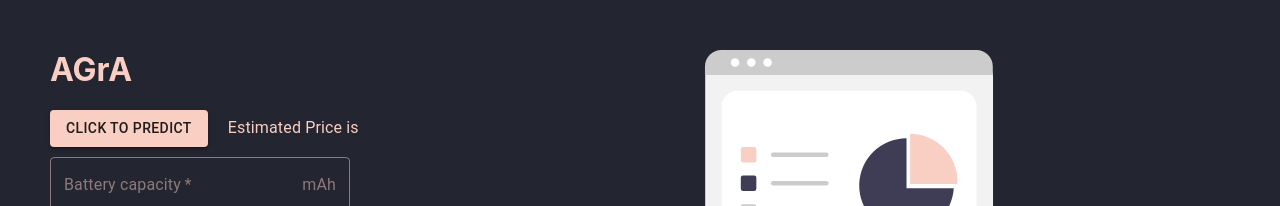
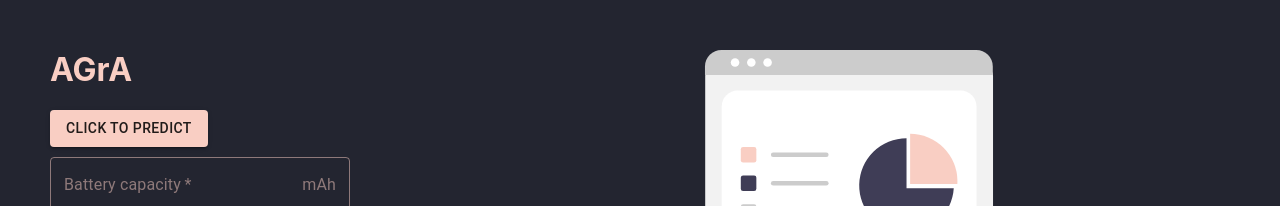
Before and after one commit to A-Gr-A/Mobile-Price-Prediction, a React (Create React App) app in the folder client/: page / in a window 1280 px wide. Shown: the top 206 px of the page. Built offline with nearby package versions, Linux system fonts and the light colour scheme; no server answers.

Commit message:
fixed rendering of predicted values

```diff
--- a/client/src/components/UserForm.js
+++ b/client/src/components/UserForm.js
@@ -5,7 +5,7 @@ import {
 } from '@material-ui/core/styles';
 import CheckBox from '@material-ui/core/Checkbox'
 import TextField from '@material-ui/core/TextField';
-import { FormControlLabel,ThemeProvider,Button,InputAdornment, Typography} from  '@material-ui/core';
+import { FormControlLabel,ThemeProvider,Button,InputAdornment, Typography,CircularProgress} from  '@material-ui/core';
 import { createMuiTheme } from '@material-ui/core/styles';
 import CustomSlider from './CustomSlider.js'
 const theme = createMuiTheme({
@@ -73,7 +73,6 @@ const MyCheckbox = withStyles({
 })(CheckBox);
 export default function CustomizedInputs() {
 
-var result;
 const [battery_power,setBatCap] = useState(0)
 const [blue,setBlu]=useState(false)
 const [clock_speed,setClkspeed] = useState(0)
@@ -94,6 +93,8 @@ const [talk_time,setTt] = useState(0)
 const [three_g,setThreeg]=useState(false)
 const [touch_screen,setTou]=useState(false)
 const [wifi,setWif]=useState(false)
+const [display,setDisplay]=useState(0);
+const [result,setResult]=useState();
 
 let myObj ={
 battery_power,
@@ -119,6 +120,7 @@ wifi
 }
 async function btnhandler(){
   console.log(myObj);
+  setDisplay(1);
   try{
      await fetch('/api',{
       method:'POST',
@@ -131,10 +133,12 @@ async function btnhandler(){
       (response)=>response.json()
     ).then(
       (responseJson)=>{
-        result = responseJson.result
+        setResult(responseJson.result);
+        setDisplay(2);
         console.log(result)}
     );
   }catch(e){
+    setDisplay(3)
     console.log(e)
   }
 }
@@ -143,7 +147,7 @@ async function btnhandler(){
     <>
     <Button onClick={()=>btnhandler()} variant="contained" type="submit" style={{backgroundColor:'#f9cec3'}}>Click to Predict
       </Button>
-      <Typography style={{color:'#f9cec3',display:'inline-block',marginLeft:'20px'}}> Estimated Price is {result}</Typography>
+      <Typography style={{color:'#f9cec3',display:'inline-block',marginLeft:'20px'}}> {display===0?"":display===1? <CircularProgress style={{'color': '#f9cec3'}} size={20}/> :display===2?`${result}`:'SOME VALUES MISSING IN ENTRY'} </Typography>
     <form   noValidate>
       <CssTextField
         required
```
